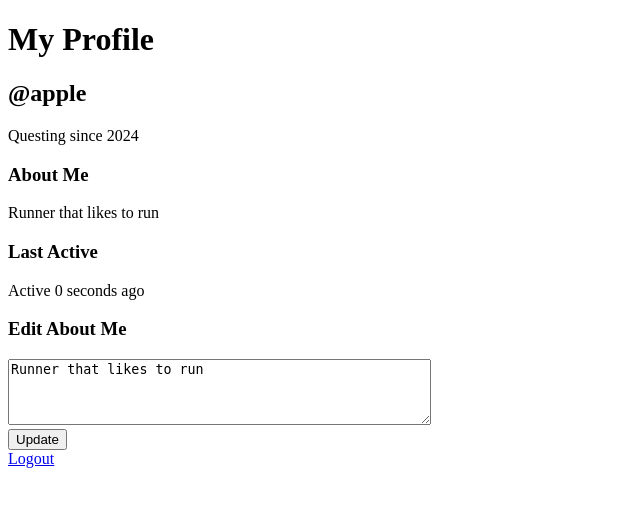
After one commit to akonisanchez/track-quest, a Flask app: page /profile in a window 1280 px wide. The commit adds this page. Shown: the top 507 px of the page, without its empty margins (0-640 px from the left). Run offline with Flask 3, Linux system fonts and the light colour scheme; a user stored in the database is signed in; data comes from the database, SQL or seed files in the repository; both versions use the stored data as it was after the commit.

Commit message:
Update app logic and templates; add profile page; fix datetime handling in app.py; modify styles and home layout

```diff
--- a/app.py
+++ b/app.py
@@ -46,7 +46,10 @@ races = load_races_from_csv()
 
 @app.context_processor
 def inject_year():
-    return {'current_year': datetime.datetime.now().year}
+    return {
+        'current_year': datetime.datetime.now().year,
+        'datetime': datetime  # Add datetime to the context
+    }
 
 # User loader for Flask-Login
 @login_manager.user_loader
@@ -134,6 +137,9 @@ class User(db.Model, UserMixin):  # Inherit from UserMixin
     email = db.Column(db.String(120), unique=True, nullable=False)
     password_hash = db.Column(db.String(128), nullable=False)
     is_active = db.Column(db.Boolean, default=True)
+    join_date = db.Column(db.DateTime, default=datetime.datetime.utcnow)  # Field for join date
+    about_me = db.Column(db.String(500), default='')  # Field for "about me" section
+    last_active = db.Column(db.DateTime, default=datetime.datetime.utcnow)  # Field for last active time
 
     def set_password(self, password):
         self.password_hash = generate_password_hash(password)
@@ -141,15 +147,33 @@ class User(db.Model, UserMixin):  # Inherit from UserMixin
     def check_password(self, password):
         return check_password_hash(self.password_hash, password)
 
+    def update_last_active(self):
+        self.last_active = datetime.datetime.utcnow()  # Update last active time
+        db.session.commit()  # Save the change to the database
+
     def __repr__(self):
         return f'<User {self.username}>'
+
+@app.route('/profile')
+@login_required
+def profile():
+    current_user.update_last_active()  # Update last active time whenever the profile is accessed
+    return render_template('profile.html', user=current_user)
+
+@app.route('/update_about_me', methods=['POST'])
+@login_required
+def update_about_me():
+    about_me = request.form.get('about_me')
+    current_user.about_me = about_me[:500]  # Limit to 500 characters
+    db.session.commit()  # Save the change to the database
+    flash('About Me section updated!', 'success')
+    return redirect(url_for('profile'))
 
 # Create tables when the application starts
 with app.app_context():
     try:
-        db.drop_all()  # Drop all existing tables
-        db.create_all()  # Recreate tables
-        print("Database tables dropped and created!")
+        db.create_all()  # Create tables only, don't drop them every time
+        print("Database tables created!")
     except Exception as e:
         print(f"Error creating tables: {e}")
 
--- a/templates/home.html
+++ b/templates/home.html
@@ -3,6 +3,7 @@
 {% block title %}Home - TrackQuest SD{% endblock %}
 
 {% block content %}
+
     <h1>Welcome to TrackQuest SD!</h1>
     <p>Your quest to find your next race begins below. Whether you're a casual runner or a seasoned athlete, we've got something for you!</p>
 
--- /dev/null
+++ b/templates/profile.html
@@ -0,0 +1,27 @@
+<!DOCTYPE html>
+<html lang="en">
+<head>
+    <meta charset="UTF-8">
+    <meta name="viewport" content="width=device-width, initial-scale=1.0">
+    <title>{{ user.username }}'s Profile</title>
+</head>
+<body>
+    <h1>My Profile</h1>
+    <h2>@{{ user.username }}</h2>
+    <p>Questing since {{ user.join_date.strftime('%Y') }}</p>
+
+    <h3>About Me</h3>
+    <p>{{ user.about_me if user.about_me else "This user has not written anything about themselves yet." }}</p>
+
+    <h3>Last Active</h3>
+    <p>Active {{ (datetime.datetime.utcnow() - user.last_active).seconds }} seconds ago</p>
+
+    <h3>Edit About Me</h3>
+    <form method="POST" action="{{ url_for('update_about_me') }}">
+        <textarea name="about_me" maxlength="500" rows="4" cols="50">{{ user.about_me }}</textarea><br>
+        <input type="submit" value="Update">
+    </form>
+
+    <a href="{{ url_for('logout') }}">Logout</a>
+</body>
+</html>
```
Also changed, not shown: static/style.css (+10 -1 lines), templates/layout.html (+9 -2 lines), instance/trackstar.db, trackstar.db.
